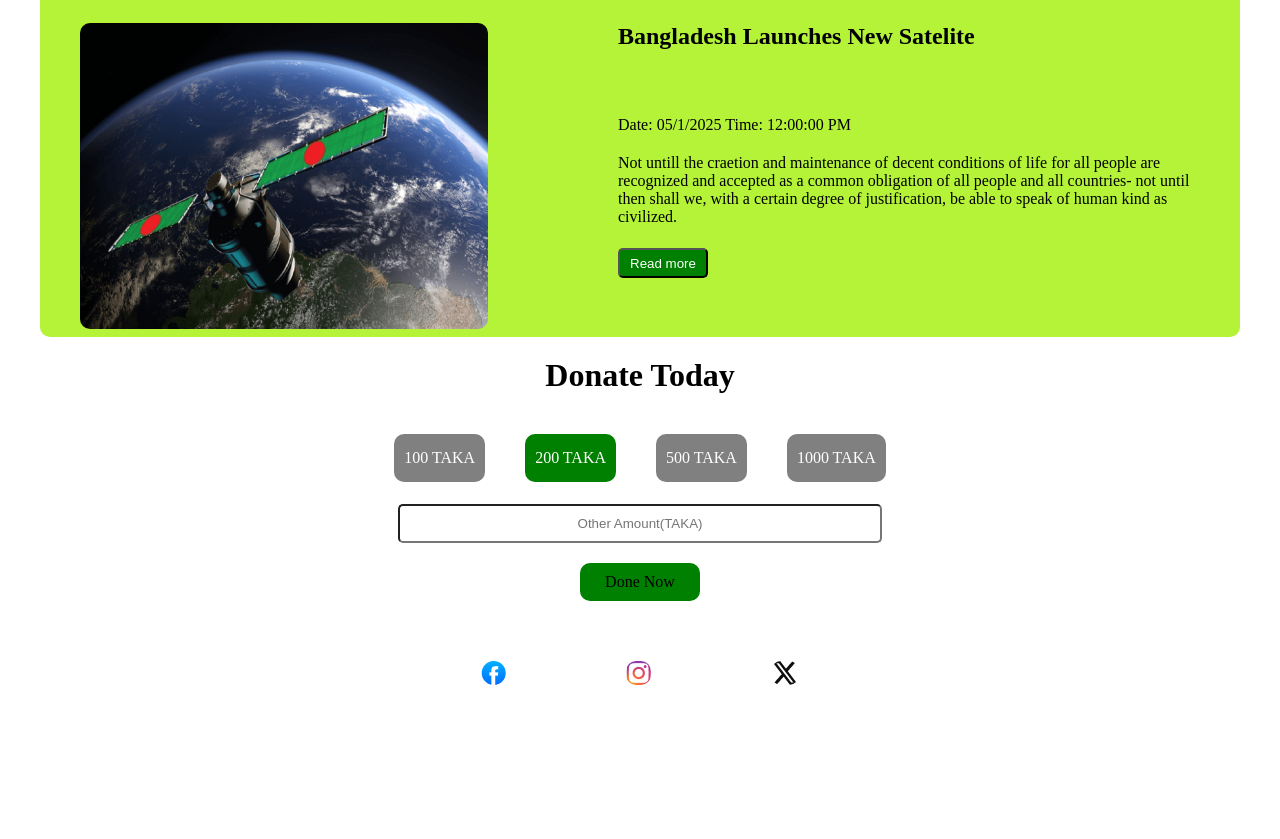
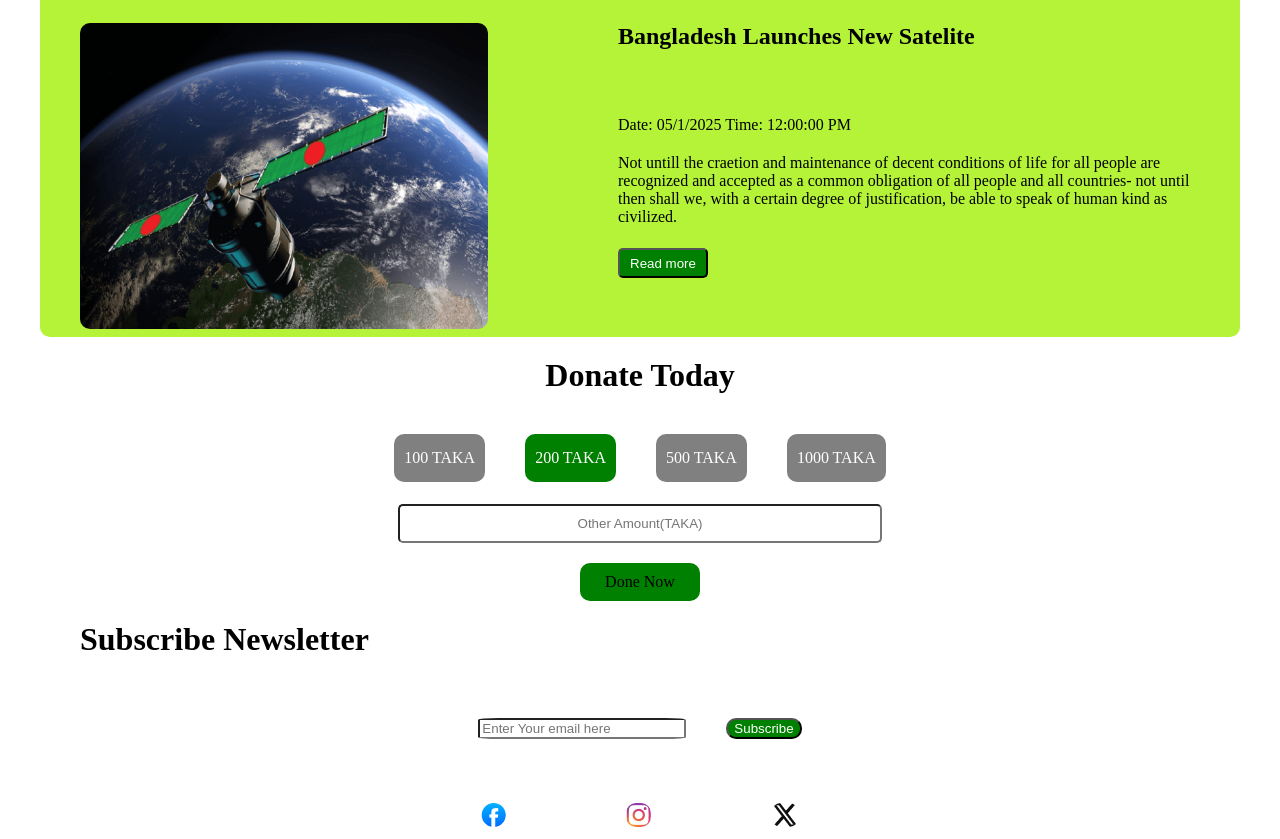
Before and after one commit to Jayd30/B11A1---assignment-1, a plain HTML site: page Index.html in a window 1280 px wide. Shown: the part 2203-3042 px from the top of the page. Before the commit the page ends 2900 px from the top, so only its background shows below. Drawn offline with Linux system fonts and the light colour scheme.

Commit message:
Add files via upload

```diff
--- a/Index.css
+++ b/Index.css
@@ -153,3 +153,13 @@
     text-align: center;
 
 }
+
+.box12{
+    border-radius: 10%;
+    width: 200px;
+}
+.mom{
+    display: flex;
+    justify-content: center;
+    align-items: center;
+}
--- a/Index.html
+++ b/Index.html
@@ -157,6 +157,11 @@
     <div align="center"><div align="center"style="background-color: green;width: 100px;padding:10PX 10PX 10PX 10PX ;"a> Done Now</div></div>
 
     </section>
+    <h1 class="nmr">Subscribe Newsletter</h1>
+    <section class="mom">
+
+    <div style;"><input class="box12" type="text" name="" id="" placeholder="Enter Your email here"><button style="background-color: green;color: white;">Subscribe</button></div>
+</section>
 
 <section class="blog">
     <div align="center"><a href=""><img src="facebook.png" alt=""></a></div>
```
